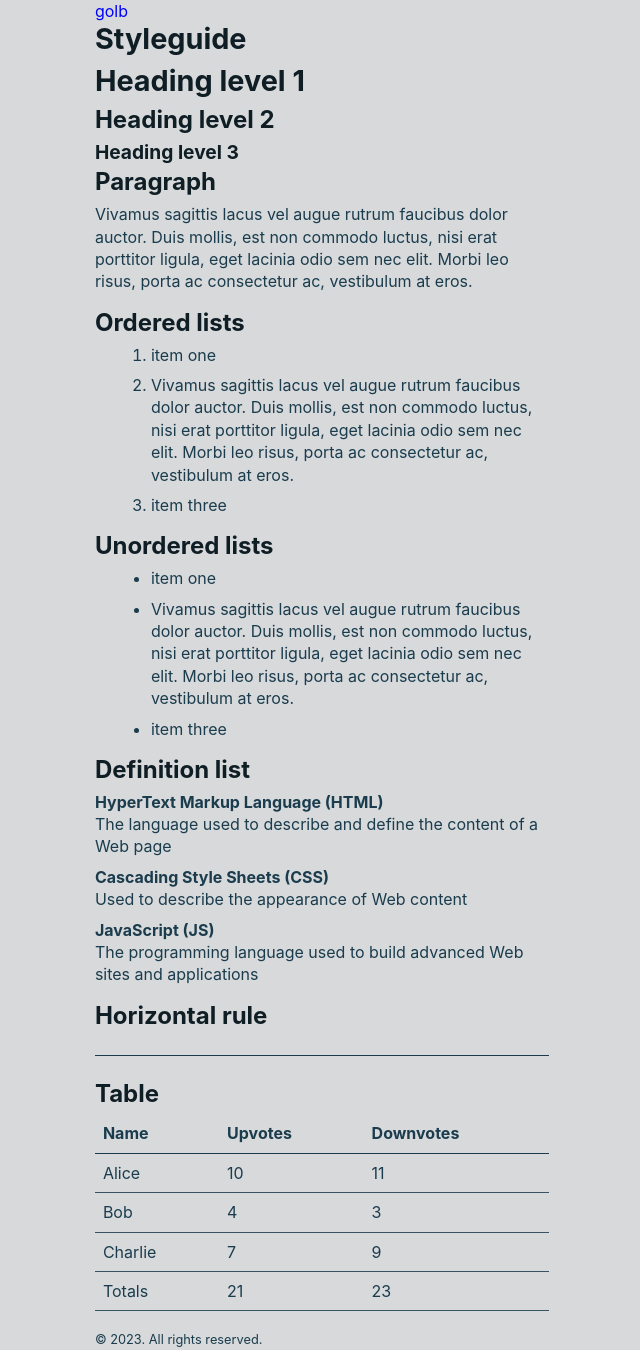
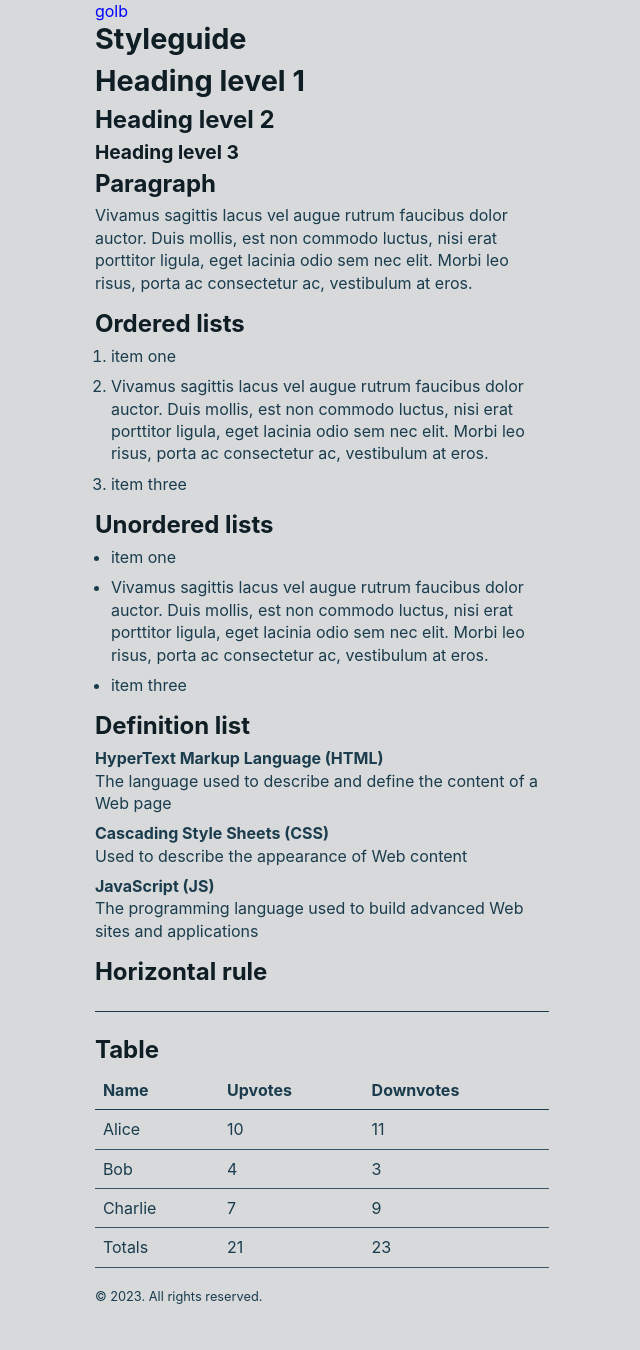
Before and after one commit to aflim/golb, a Jekyll site: the page built from styleguide.md, in a window 1280 px wide. Shown: the whole page, without its empty margins (318-958 px from the left). Built offline with Jekyll 4.4.1, drawn with Linux system fonts in a browser that asks for light colours; after the commit the page ends 1306 px from its top, so only the background shows below that.

Commit message:
Update stylesheet.css

```diff
--- a/assets/stylesheet.css
+++ b/assets/stylesheet.css
@@ -145,6 +145,7 @@
 }
 
 h2 {
+  margin-block-start: .25em;
   font-size: var(--type-scale-lg);
 }
 
@@ -153,6 +154,7 @@
 h4,
 h5,
 h6 {
+  margin-block-start: .25em;
   font-size: var(--type-scale-md);
 }
 
@@ -164,6 +166,7 @@
 ul,
 ol,
 dl {
+  padding: 0;
   margin-block-start: 0;
   margin-block-end: 1em;
 }
```
